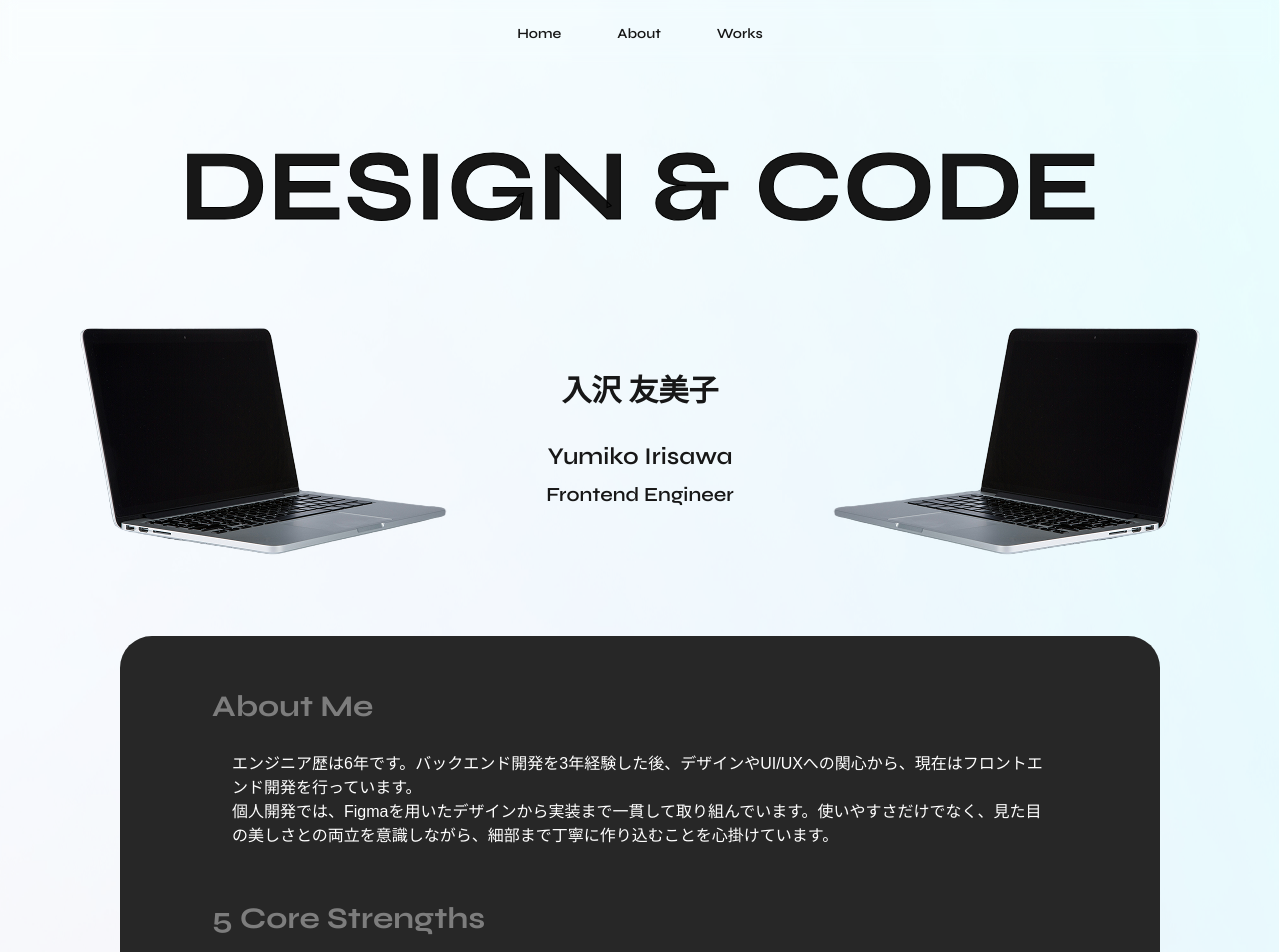
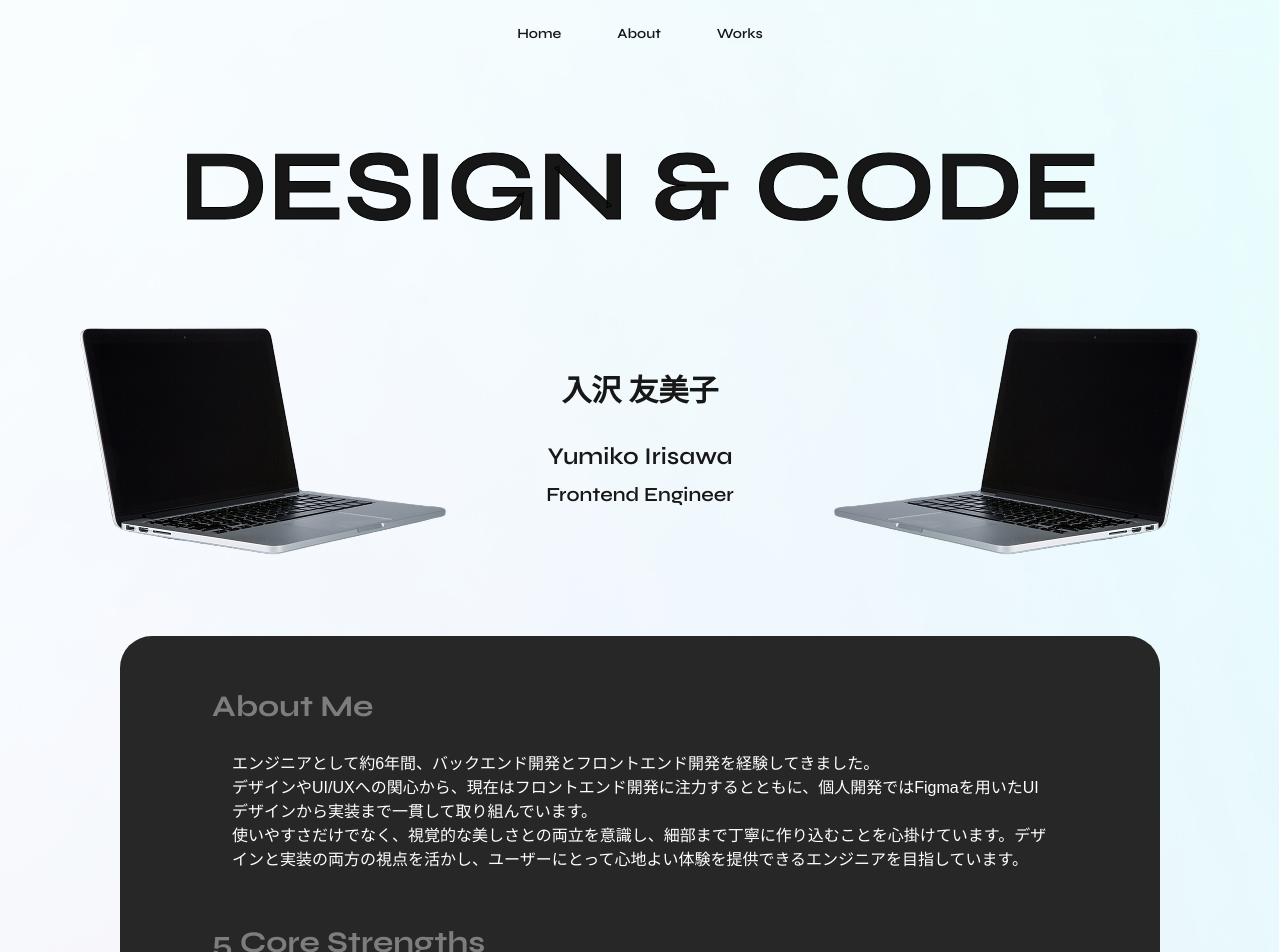
Before and after one commit to yumiirrii/portfolio, a Next.js app: page / in a window 1280 px wide. Shown: the top 952 px of the page. Built offline with nearby package versions, Linux system fonts and the light colour scheme; a web font is replaced by a local one.

Commit message:
data update

```diff
--- a/app/data.ts
+++ b/app/data.ts
@@ -12,7 +12,7 @@ export const landingData = {
     },
     about: {
         aboutMe:
-            "エンジニア歴は6年です。バックエンド開発を3年経験した後、デザインやUI/UXへの関心から、現在はフロントエンド開発を行っています。\n個人開発では、Figmaを用いたデザインから実装まで一貫して取り組んでいます。使いやすさだけでなく、見た目の美しさとの両立を意識しながら、細部まで丁寧に作り込むことを心掛けています。",
+            "エンジニアとして約6年間、バックエンド開発とフロントエンド開発を経験してきました。\nデザインやUI/UXへの関心から、現在はフロントエンド開発に注力するとともに、個人開発ではFigmaを用いたUIデザインから実装まで一貫して取り組んでいます。\n使いやすさだけでなく、視覚的な美しさとの両立を意識し、細部まで丁寧に作り込むことを心掛けています。デザインと実装の両方の視点を活かし、ユーザーにとって心地よい体験を提供できるエンジニアを目指しています。",
         strengths: [
             {
                 header: "Figmaでのデザインから実装まで一貫して対応",
```
